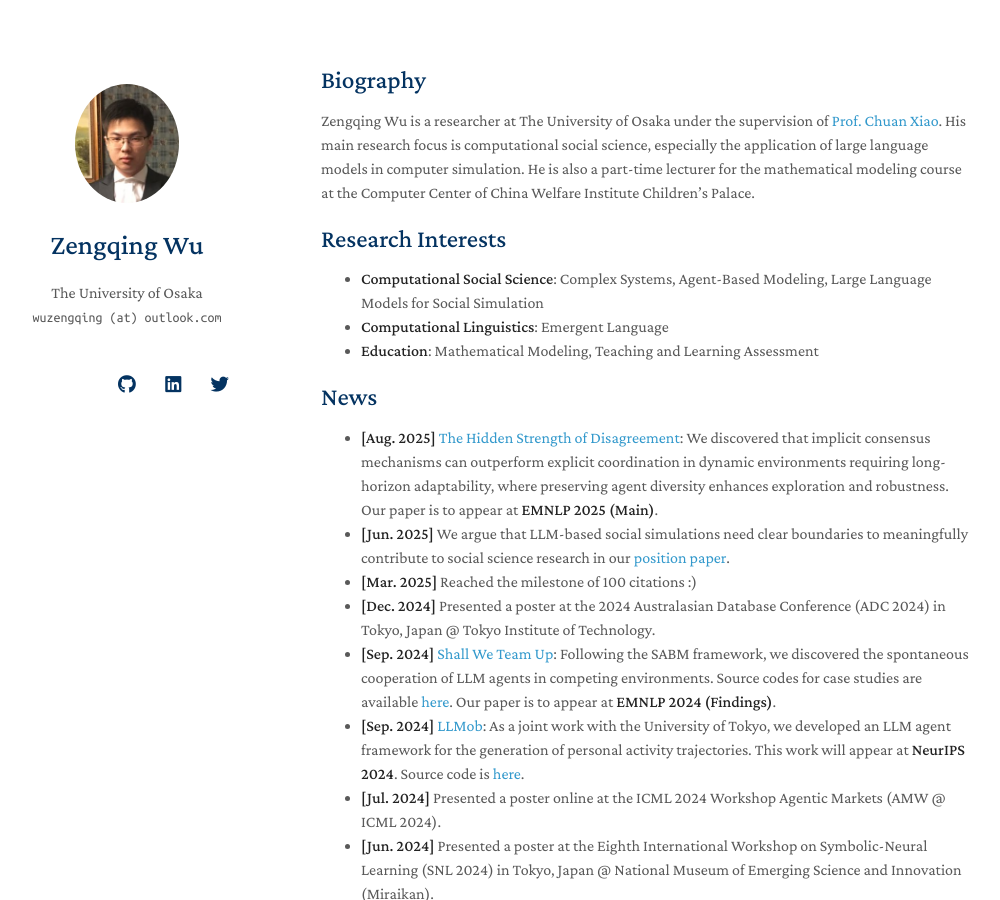
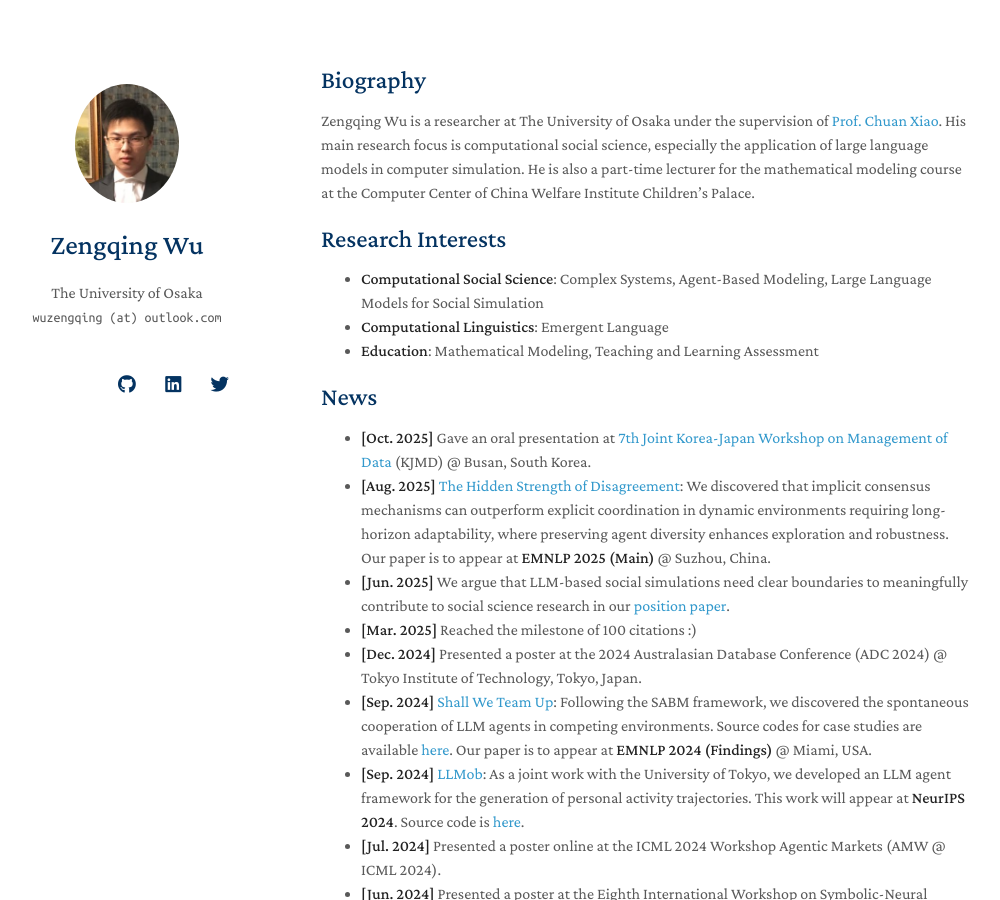
Before and after one commit to wuzengqing001225/wuzengqing001225.github.io, a Jekyll site: the page built from index.md, in a window 1280 px wide and 900 px high. Shown: the whole window, without its empty margins (149-1149 px from the left). Built offline with Jekyll 4.4.1, drawn with Linux system fonts in a browser that asks for light colours; nearby versions of some CDN libraries; a style sheet for code colours, icons or effects is not loaded; our own code applies the rules of GitHub Pages for plain Markdown files; some of the changed text lies outside the part shown.

Commit message:
Update index.md

```diff
--- a/index.md
+++ b/index.md
@@ -16,14 +16,15 @@ Zengqing Wu is a researcher at The University of Osaka under the supervision of
 
 ## News
 
-- **[Aug. 2025]** [The Hidden Strength of Disagreement](https://arxiv.org/abs/2502.16565): We discovered that implicit consensus mechanisms can outperform explicit coordination in dynamic environments requiring long-horizon adaptability, where preserving agent diversity enhances exploration and robustness. Our paper is to appear at **EMNLP 2025 (Main)**.
+- **[Oct. 2025]** Gave an oral presentation at [7th Joint Korea-Japan Workshop on Management of Data]() (KJMD) @ Busan, South Korea.
+- **[Aug. 2025]** [The Hidden Strength of Disagreement](https://arxiv.org/abs/2502.16565): We discovered that implicit consensus mechanisms can outperform explicit coordination in dynamic environments requiring long-horizon adaptability, where preserving agent diversity enhances exploration and robustness. Our paper is to appear at **EMNLP 2025 (Main)** @ Suzhou, China.
 - **[Jun. 2025]** We argue that LLM-based social simulations need clear boundaries to meaningfully contribute to social science research in our [position paper](https://arxiv.org/abs/2506.19806).
 - **[Mar. 2025]** Reached the milestone of 100 citations :)
-- **[Dec. 2024]** Presented a poster at the 2024 Australasian Database Conference (ADC 2024) in Tokyo, Japan @ Tokyo Institute of Technology.
-- **[Sep. 2024]** [Shall We Team Up](https://arxiv.org/abs/2402.12327): Following the SABM framework, we discovered the spontaneous cooperation of LLM agents in competing environments. Source codes for case studies are available [here](https://github.com/wuzengqing001225/SABM_ShallWeTeamUp). Our paper is to appear at **EMNLP 2024 (Findings)**.
+- **[Dec. 2024]** Presented a poster at the 2024 Australasian Database Conference (ADC 2024) @ Tokyo Institute of Technology, Tokyo, Japan.
+- **[Sep. 2024]** [Shall We Team Up](https://arxiv.org/abs/2402.12327): Following the SABM framework, we discovered the spontaneous cooperation of LLM agents in competing environments. Source codes for case studies are available [here](https://github.com/wuzengqing001225/SABM_ShallWeTeamUp). Our paper is to appear at **EMNLP 2024 (Findings)** @ Miami, USA.
 - **[Sep. 2024]** [LLMob](https://arxiv.org/abs/2402.14744): As a joint work with the University of Tokyo, we developed an LLM agent framework for the generation of personal activity trajectories. This work will appear at **NeurIPS 2024**. Source code is [here](https://github.com/Wangjw6/LLMob/).
 - **[Jul. 2024]** Presented a poster online at the ICML 2024 Workshop Agentic Markets (AMW @ ICML 2024).
-- **[Jun. 2024]** Presented a poster at the Eighth International Workshop on Symbolic-Neural Learning (SNL 2024) in Tokyo, Japan @ National Museum of Emerging Science and Innovation (Miraikan).
+- **[Jun. 2024]** Presented a poster at the Eighth International Workshop on Symbolic-Neural Learning (SNL 2024) @ National Museum of Emerging Science and Innovation (Miraikan), Tokyo, Japan.
 - **[Jan. 2024]** Our [paper](https://drive.google.com/file/d/1OHINx0XsqTKS-rHOJCTqdY8Cz664Beez/view), which investigates the application of Shannon entropy in assessing students' abstraction levels to optimize students' learning process, has been accepted in the **IEEE Transactions on Education (ToE)**.
 - **[Nov. 2023]** [SABM](https://arxiv.org/abs/2311.06330): We developed a computer simulation framework that incorporates LLMs into agent-based modeling. We released the [slides](https://docs.google.com/presentation/d/1GqLjlsjfaN-sbNvLENkAnx8OMlSgeUcz/edit?usp=sharing&ouid=110669723869294635935&rtpof=true&sd=true) and [source codes](https://github.com/Roihn/SABM).
 
```
